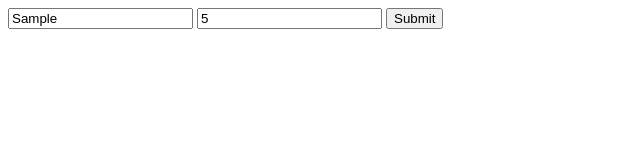
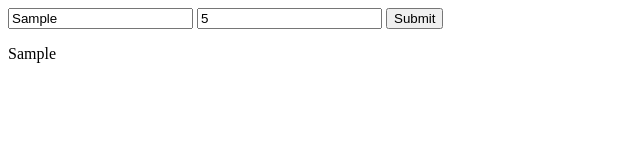
Before and after one commit to acciojob/async-function-timeout-atharvalonikar95, a website: page main.html in a window 1280 px wide. Both pictures are taken after typing "Sample", "5" into the empty fields and a click on the button "Submit". Shown: the full height of the page, 0-640 px from the left. Drawn offline with Linux system fonts and the light colour scheme.

Commit message:
created a submission

```diff
--- a/main.html
+++ b/main.html
@@ -13,7 +13,9 @@
       <button type="button" id="btn">Submit</button>
     </form>
 
-    <div id="output"></div>
+    <div id="output">
+		<p id="opmsg"></p>
+	</div>
 
     <script type="text/javascript" src="./script.js"></script>
   </body>
--- a/script.js
+++ b/script.js
@@ -1 +1,14 @@
 //your JS code here. If required.
+const msgVal=document.getElementById("text")
+const delayVal=document.getElementById("delay")
+const btn=document.getElementById("btn")
+const opmsg=document.getElementById("opmsg")
+
+const handleOnSubmit=async()=>{
+	let msg = await msgVal.value;
+	let delay= await delayVal.value;
+	setTimeout(()=>{
+		opmsg.textContent=  msg
+	}, delay)
+}
+btn.addEventListener('click',()=>handleOnSubmit())
```
